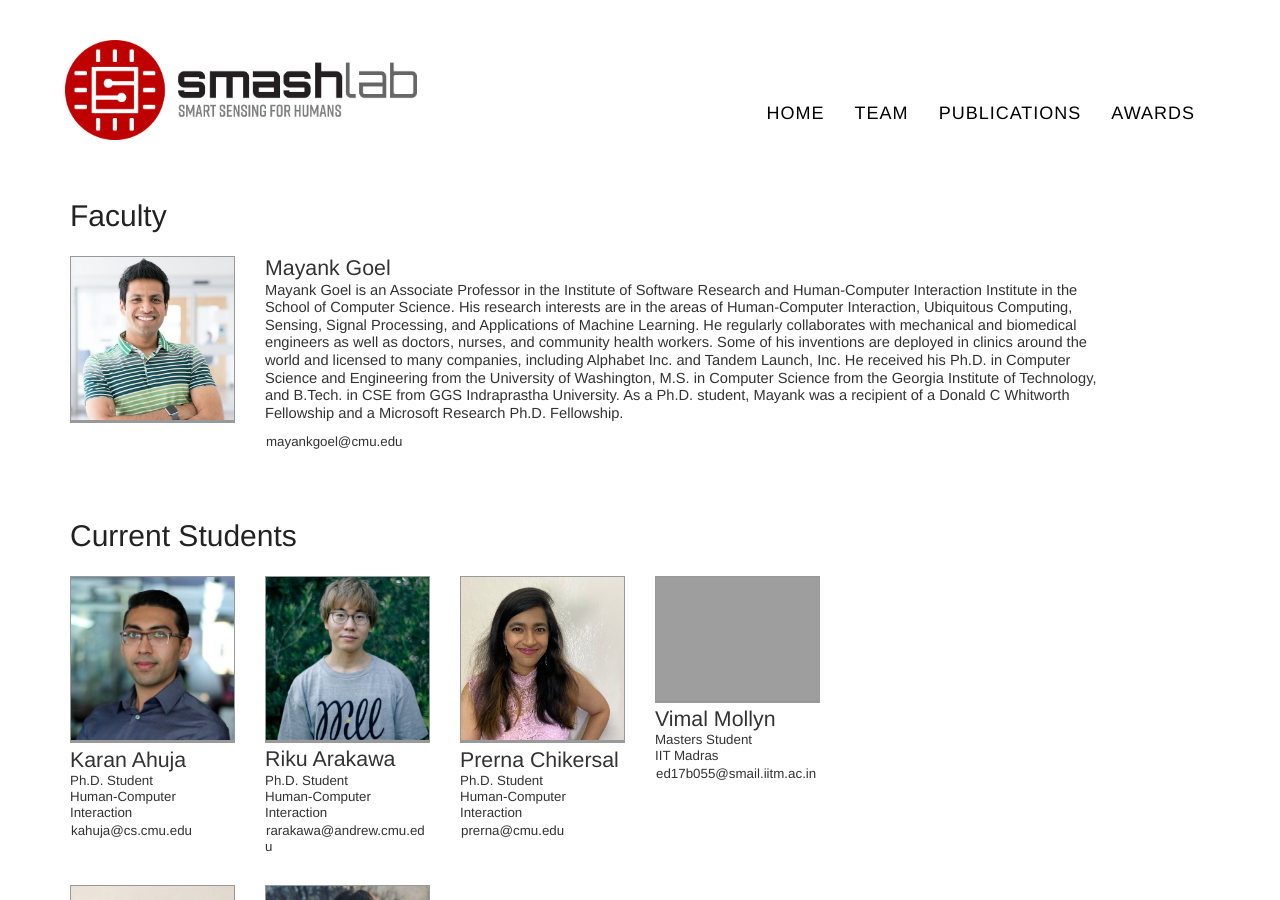
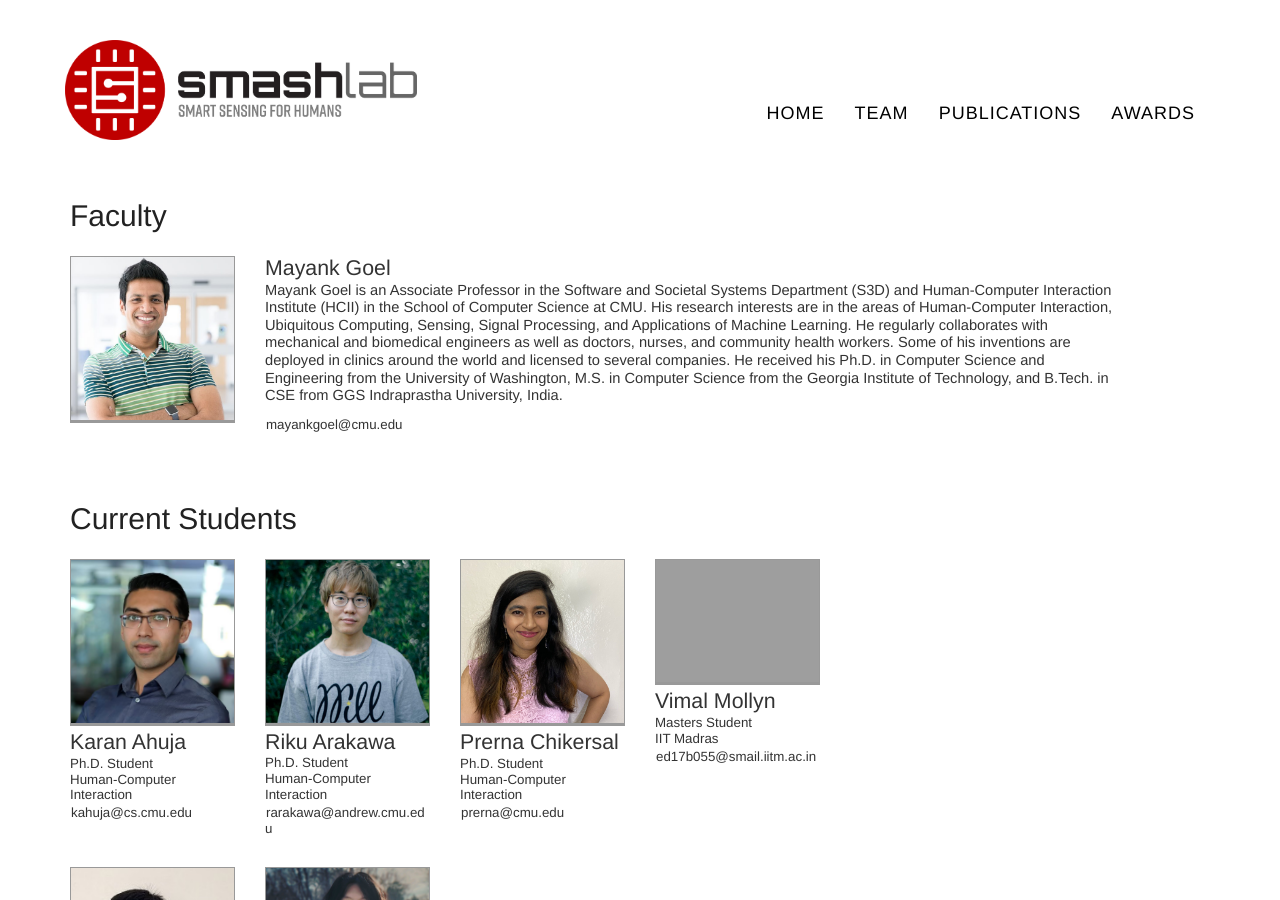
Before and after one commit to cmusmashlab/cmusmashlab.github.io, a Jekyll site: the page built from members/index.html, in a window 1280 px wide and 900 px high. Built offline with Jekyll 4.4.1, drawn with Linux system fonts in a browser that asks for light colours; nearby versions of some CDN libraries; some web fonts are replaced.

Commit message:
Update index.html

```diff
--- a/members/index.html
+++ b/members/index.html
@@ -24,7 +24,7 @@ redirect_from: /people
   <div class="member-badge col-md-9 col-sm-9 col-xs-8">
     <div class="details">
       <div class="name">{% if member.website == nil %}{{ member.name }}{% else %}<a href="{{ member.website }}">{{ member.name }}</a>{% endif %}</div>
-      <div class="affiliation" style="font-size: 11pt">Mayank Goel is an Associate Professor in the Institute of Software Research and Human-Computer Interaction Institute in the School of Computer Science. His research interests are in the areas of Human-Computer Interaction, Ubiquitous Computing, Sensing, Signal Processing, and Applications of Machine Learning. He regularly collaborates with mechanical and biomedical engineers as well as doctors, nurses, and community health workers. Some of his inventions are deployed in clinics around the world and licensed to many companies, including Alphabet Inc. and Tandem Launch, Inc. He received his Ph.D. in Computer Science and Engineering from the University of Washington, M.S. in Computer Science from the Georgia Institute of Technology, and B.Tech. in CSE from GGS Indraprastha University. As a Ph.D. student, Mayank was a recipient of a Donald C Whitworth Fellowship and a Microsoft Research Ph.D. Fellowship.
+      <div class="affiliation" style="font-size: 11pt">Mayank Goel is an Associate Professor in the Software and Societal Systems Department (S3D) and Human-Computer Interaction Institute (HCII) in the School of Computer Science at CMU. His research interests are in the areas of Human-Computer Interaction, Ubiquitous Computing, Sensing, Signal Processing, and Applications of Machine Learning. He regularly collaborates with mechanical and biomedical engineers as well as doctors, nurses, and community health workers. Some of his inventions are deployed in clinics around the world and licensed to several companies. He received his Ph.D. in Computer Science and Engineering from the University of Washington, M.S. in Computer Science from the Georgia Institute of Technology, and B.Tech. in CSE from GGS Indraprastha University, India.
 
 </div>
 <div class="email" style="padding-top: 10px">{% if member.email != nil %}<span><a href="mailto::{{ member.email }}">{{ member.email }}</a></span>{% endif %} </div>
```
